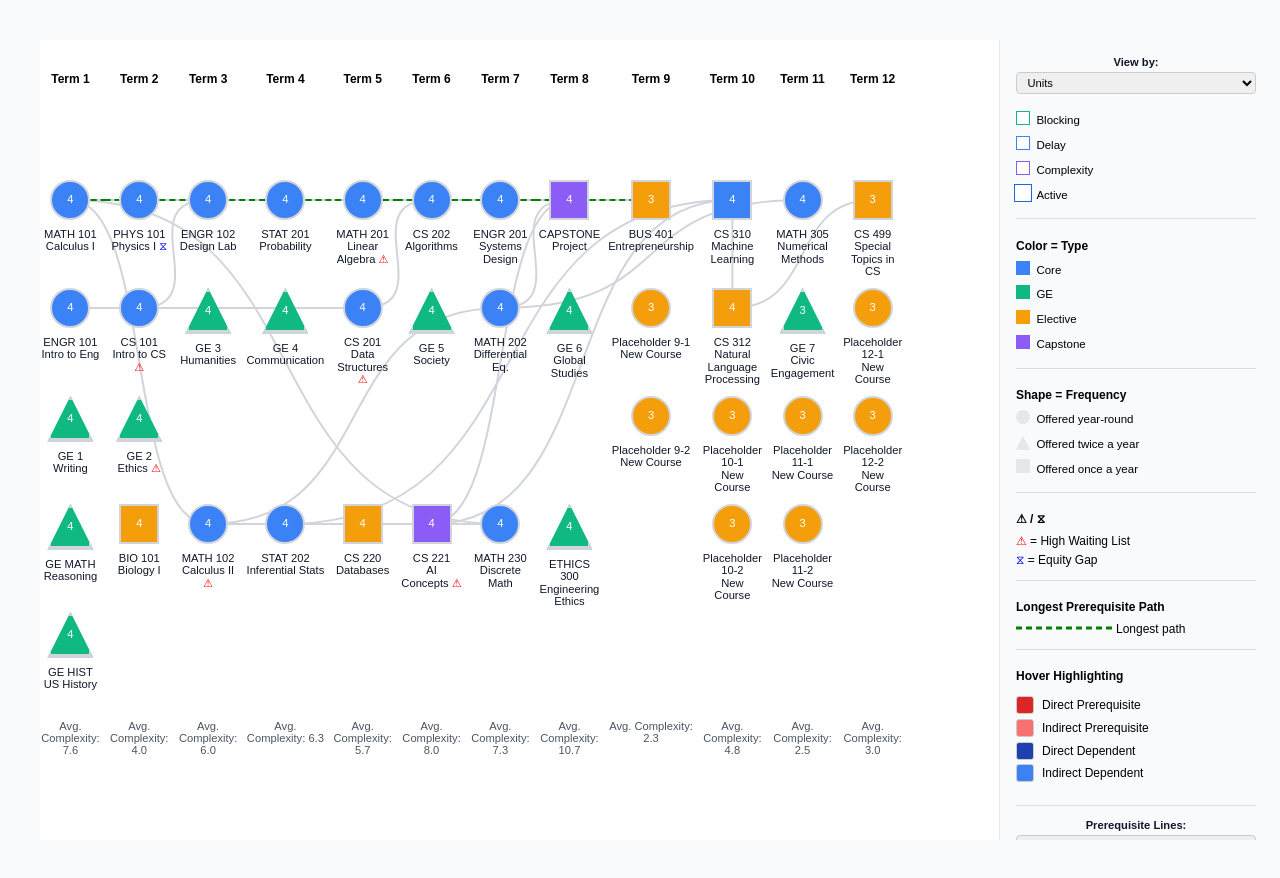
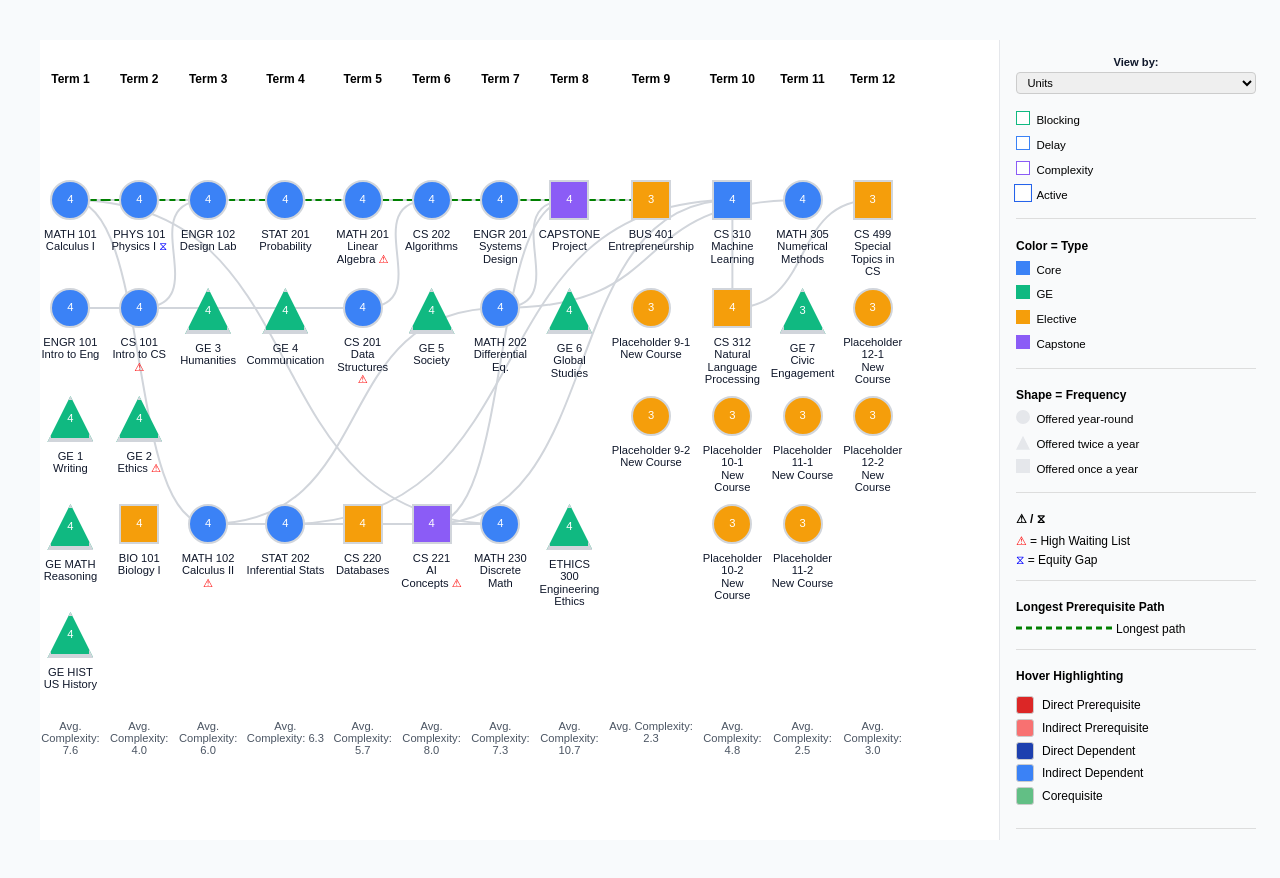
Before and after one commit to xhpmoonx/chart-vip-vue, a Vue app: page / in a window 1280 px wide. Built offline with nearby package versions, Linux system fonts and the light colour scheme.

Commit message:
adding coreq to sidebarkey

```diff
--- a/src/components/SidebarKey.vue
+++ b/src/components/SidebarKey.vue
@@ -65,6 +65,8 @@
       <li><span class="swatch color-level-2"></span> Indirect Prerequisite</li>
       <li><span class="swatch color-level-11"></span> Direct Dependent</li>
       <li><span class="swatch color-level-12"></span> Indirect Dependent</li>
+      <li><span class="swatch color-level-0"></span> Corequisite</li>
+
     </ul>
     <div class="divider" />
 
@@ -241,5 +243,7 @@ select {
 .color-level-2 { background-color: #f87171; }   /* lighter red */
 .color-level-11 { background-color: #1e40af; }  /* dark blue */
 .color-level-12 { background-color: #3b82f6; }  /* light blue */
+.color-level-0 { background-color: #62bf85 } /*  green */
+
 
 </style>
```
